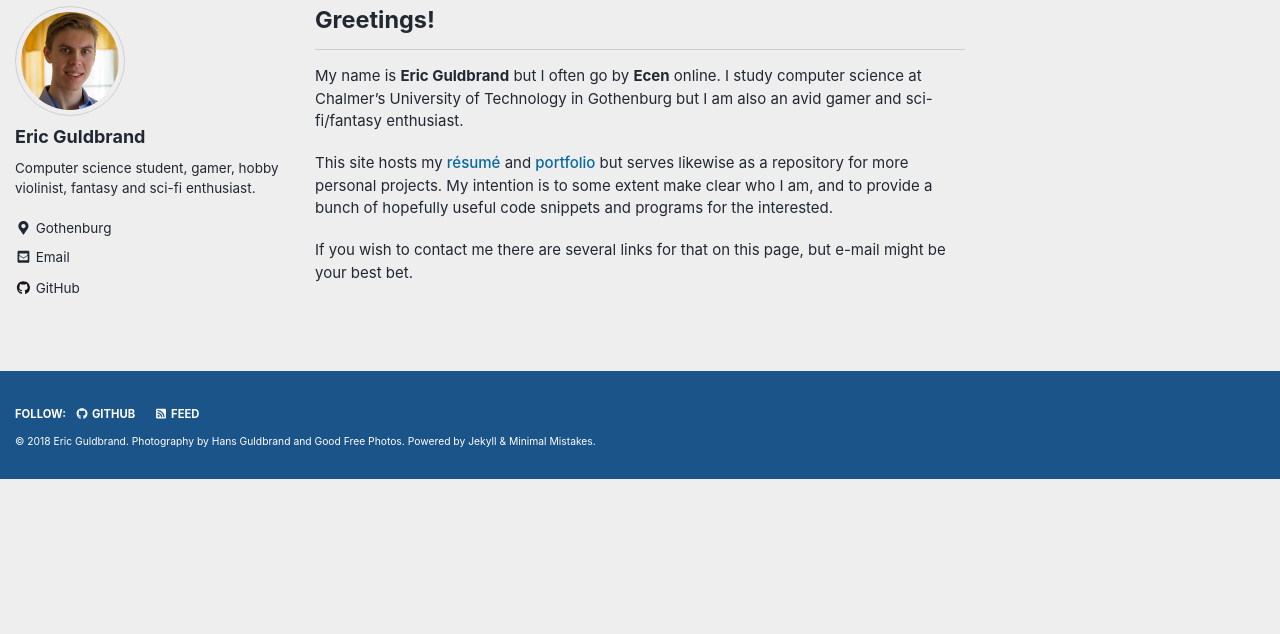
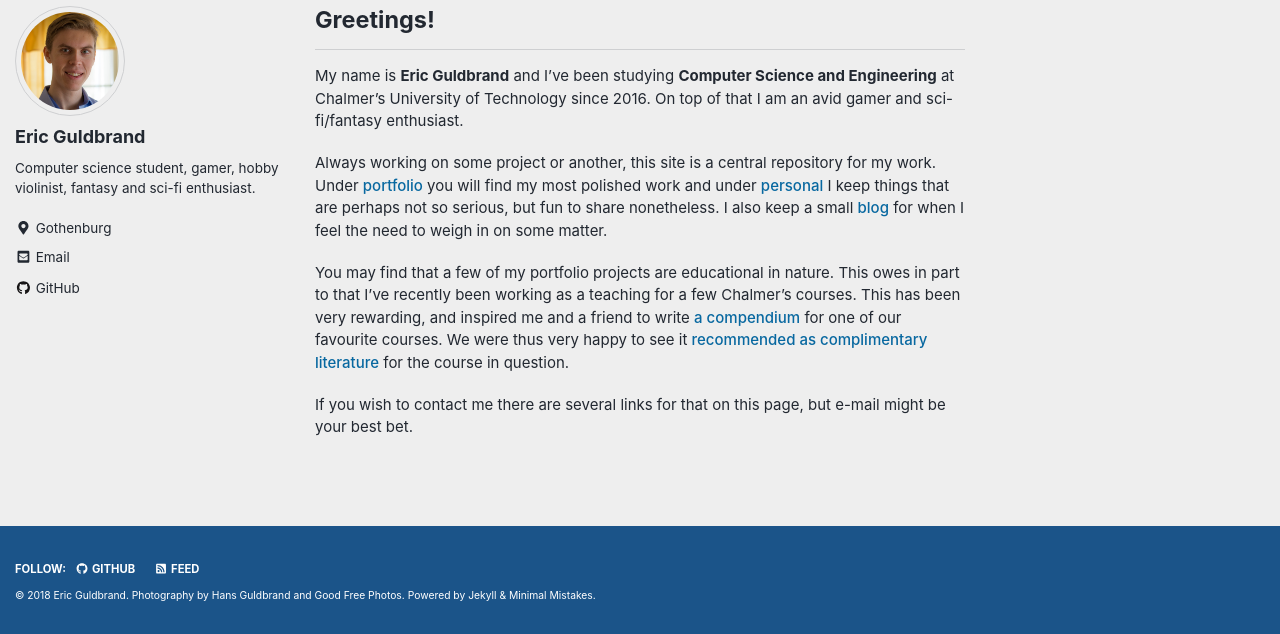
Before and after one commit to ecen/ecen.github.io, a Jekyll site: the page built from index.md, in a window 1280 px wide and 900 px high, scrolled down 797 px, cut to the strip 266-900 px from the top of the window. Built offline with Jekyll 4.4.1, drawn with Linux system fonts in a browser that asks for light colours; nearby versions of some CDN libraries; before the commit the page ends 1542 px from its top, so only the background shows below that.

Commit message:
WIP. Created blog. Trying to make it look good.

```diff
--- a/_config.yml
+++ b/_config.yml
@@ -263,10 +263,11 @@
     values:
       layout: single
       author_profile: true
-      read_time: true
+      read_time: false
       comments: # true
       share: false
       related: true
+      permalink: /blog/:year/:month/:day/:title/
   # _pages
   - scope:
       path: ""
--- a/_data/navigation.yml
+++ b/_data/navigation.yml
@@ -2,12 +2,12 @@
 main:
   - title: Home
     url: /
-  - title: Résumé
-    url: /resume/
   - title: Portfolio
     url: /portfolio/
   - title: Personal
     url: /personal/
+  - title: Blog
+    url: /blog/
 
 portfolio:
   - title: "Dimensional Analysis Library: Unit"
--- a/index.md
+++ b/index.md
@@ -9,8 +9,10 @@
 # Greetings!
 ---
 
-My name is __Eric Guldbrand__ but I often go by __Ecen__ online. I study computer science at Chalmer's University of Technology in Gothenburg but I am also an avid gamer and sci-fi/fantasy enthusiast.
+My name is __Eric Guldbrand__ and I've been studying **Computer Science and Engineering** at Chalmer's University of Technology since 2016. On top of that I am an avid gamer and sci-fi/fantasy enthusiast.
 
-This site hosts my [résumé](/resume/) and [portfolio](/portfolio/) but serves likewise as a repository for more personal projects. My intention is to some extent make clear who I am, and to provide a bunch of hopefully useful code snippets and programs for the interested.
+Always working on some project or another, this site is a central repository for my work. Under [portfolio](/portfolio/) you will find my most polished work and under [personal](/personal/) I keep things that are perhaps not so serious, but fun to share nonetheless. I also keep a small [blog](/blog/) for when I feel the need to weigh in on some matter.
+
+You may find that a few of my portfolio projects are educational in nature. This owes in part to that I've recently been working as a teaching for a few Chalmer's courses. This has been very rewarding, and inspired me and a friend to write [a compendium](/portfolio/data-structures/) for one of our favourite courses. We were thus very happy to see it [recommended as complimentary literature](http://www.cse.chalmers.se/edu/year/2018/course/DAT037_Datastrukturer/resources.html) for the course in question.
 
 If you wish to contact me there are several links for that on this page, but e-mail might be your best bet.
```
Also changed, not shown: _pages/data-structures.md (+1 -1 lines), _pages/personal.md (+0 -23 lines), _posts/2018-11-15-lord-of-the-rings.md (added, +25 -0 lines), _posts/2018-11-30-test-post.md (added, +5 -0 lines), blog/index.md (added, +12 -0 lines).
